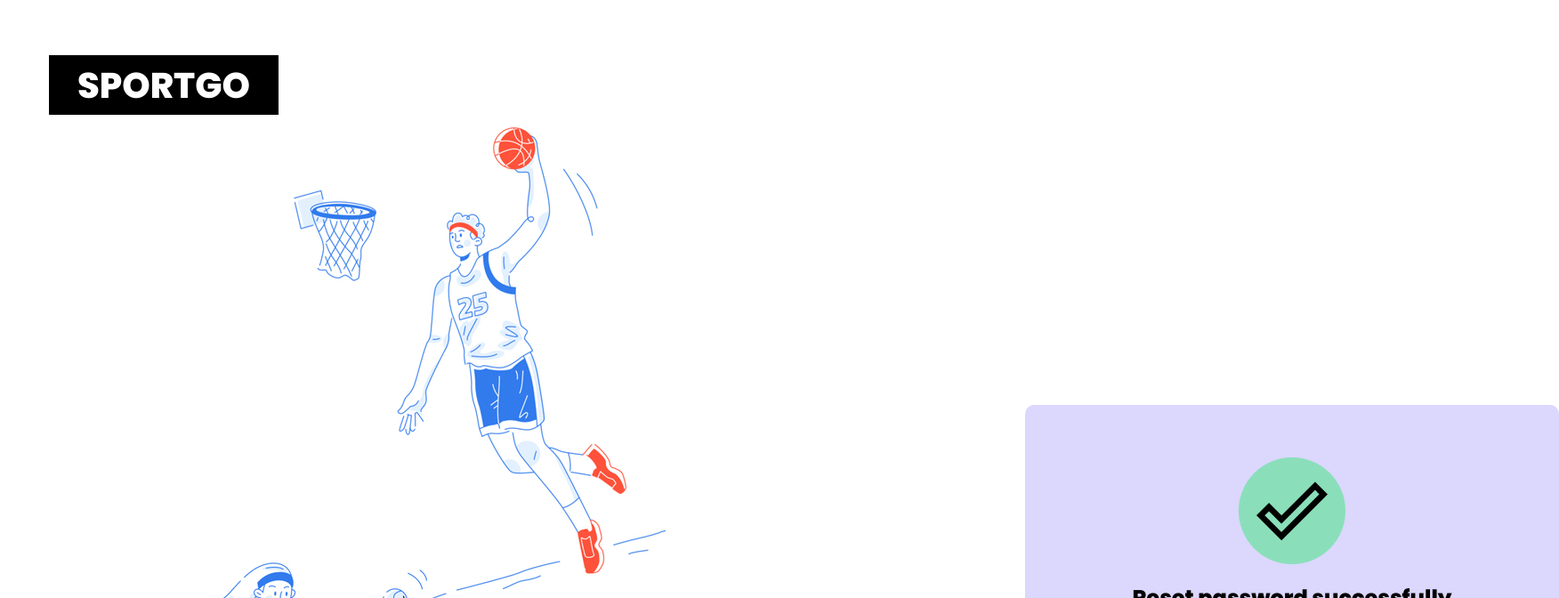
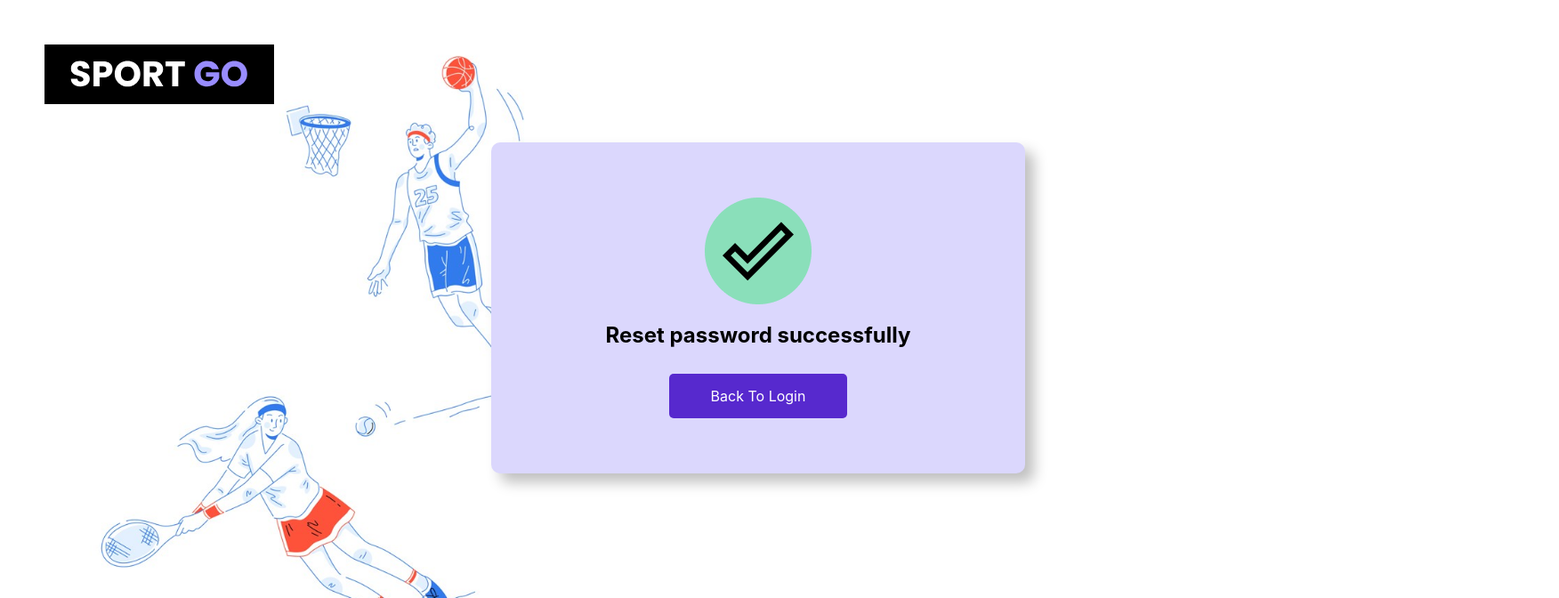
Before and after one commit to CUSportGo/sport-go-frontend, a React (Create React App) app: page /resetsuc in a window 1280 px wide. Shown: the top 672 px of the page at 89% size, 1752 px wide, since content can reach past the window. Built offline with nearby package versions, Linux system fonts and the light colour scheme; a web font is replaced by a local one.

Commit message:
fix resetpassword successful page

```diff
--- a/src/pages/ResetPasswordPage/ResetPassword.css
+++ b/src/pages/ResetPasswordPage/ResetPassword.css
@@ -1,10 +1,19 @@
 .resetSuccessPage {
-  background-image: url("/src/pictures/background_sportgo.jpg");
-  background-size: 100% 100%;
-  background-position: center;
-  width: 1440px;
-  height: 1024px;
-  font-family: "Poppins", sans-serif;
+  background-image: url("/src/pictures/background_sportgo_cut.jpg");
+  background-size: auto 100%;
+  background-position: 10%;
+  background-repeat: no-repeat;
+  display: flex;
+  flex-direction: column;
+  align-items: center;
+  height: 100vh;
+  overflow: auto;
+}
+
+.resetPasswordPage-logoName {
+  position: absolute;
+  top: 50px;
+  left: 50px;
 }
 
 .resetSuccessPage-block {
@@ -12,12 +21,15 @@
   height: 372px;
   border-radius: 10px;
   background: #dbd7fd;
-  margin-left: 80%;
-  margin-top: 326px;
   display: flex;
   flex-direction: column;
   align-items: center;
   justify-content: center;
+  box-shadow: 10px 10px 15px rgba(0, 0, 0, 0.25);
+  margin-right: 10%;
+  margin-top: 20vh;
+  margin-bottom: 20vh;
+  align-self: flex-end;
 }
 
 .resetSuccessPage-logoName {
--- a/src/pages/ResetPasswordPage/ResetPasswordSuccessfully.tsx
+++ b/src/pages/ResetPasswordPage/ResetPasswordSuccessfully.tsx
@@ -1,12 +1,13 @@
 import React from "react";
 import "./ResetPassword.css";
 import { NavLink } from "react-router-dom";
+import Logo from "../../pictures/sport_go_logo.svg";
 
 function ResetPasswordSuccessfully() {
   return (
     <div className="resetSuccessPage">
-      <div className="resetSuccessPage-logoName">
-        SPORT <span className="go-text"> GO</span>
+      <div className="resetPasswordPage-logoName">
+        <img src={Logo} alt="SportGoLogo" />
       </div>
       <div className="resetSuccessPage-block">
         <div className="resetSuccessPage-pic"></div>
```
